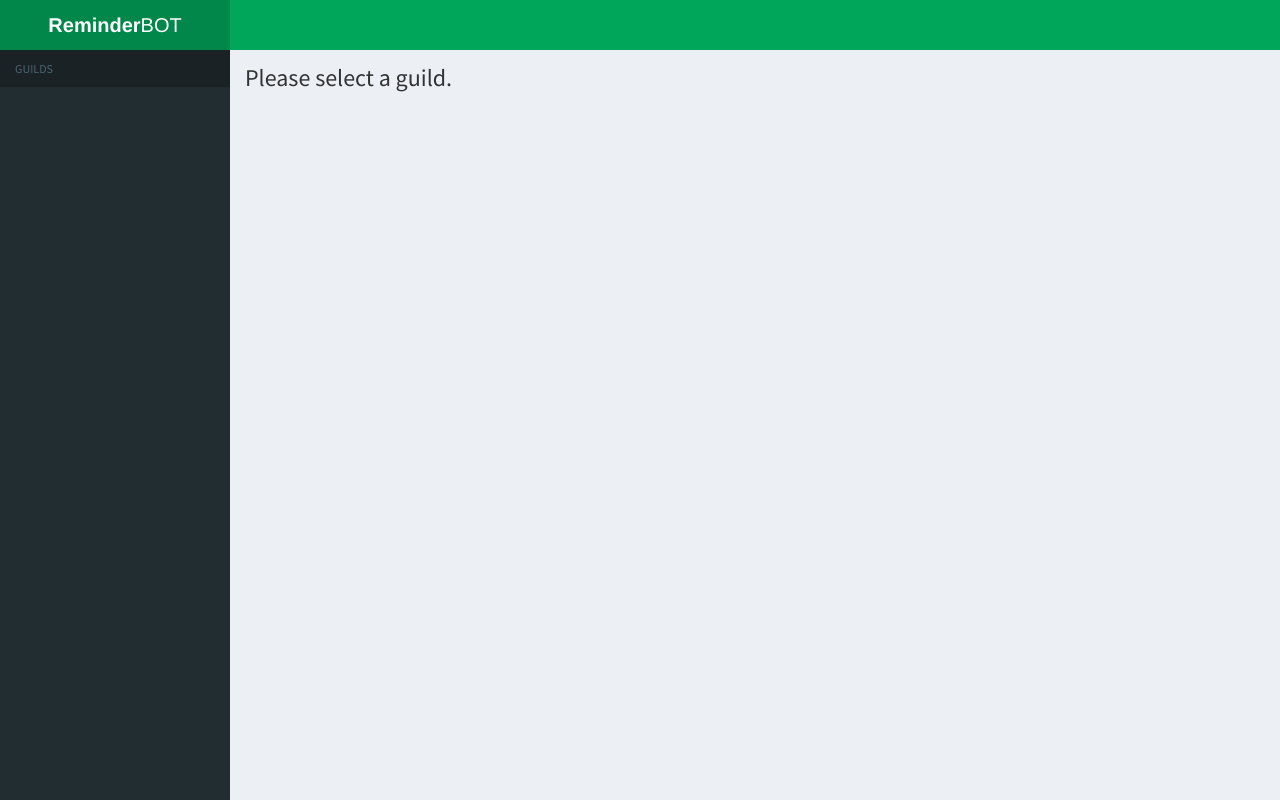
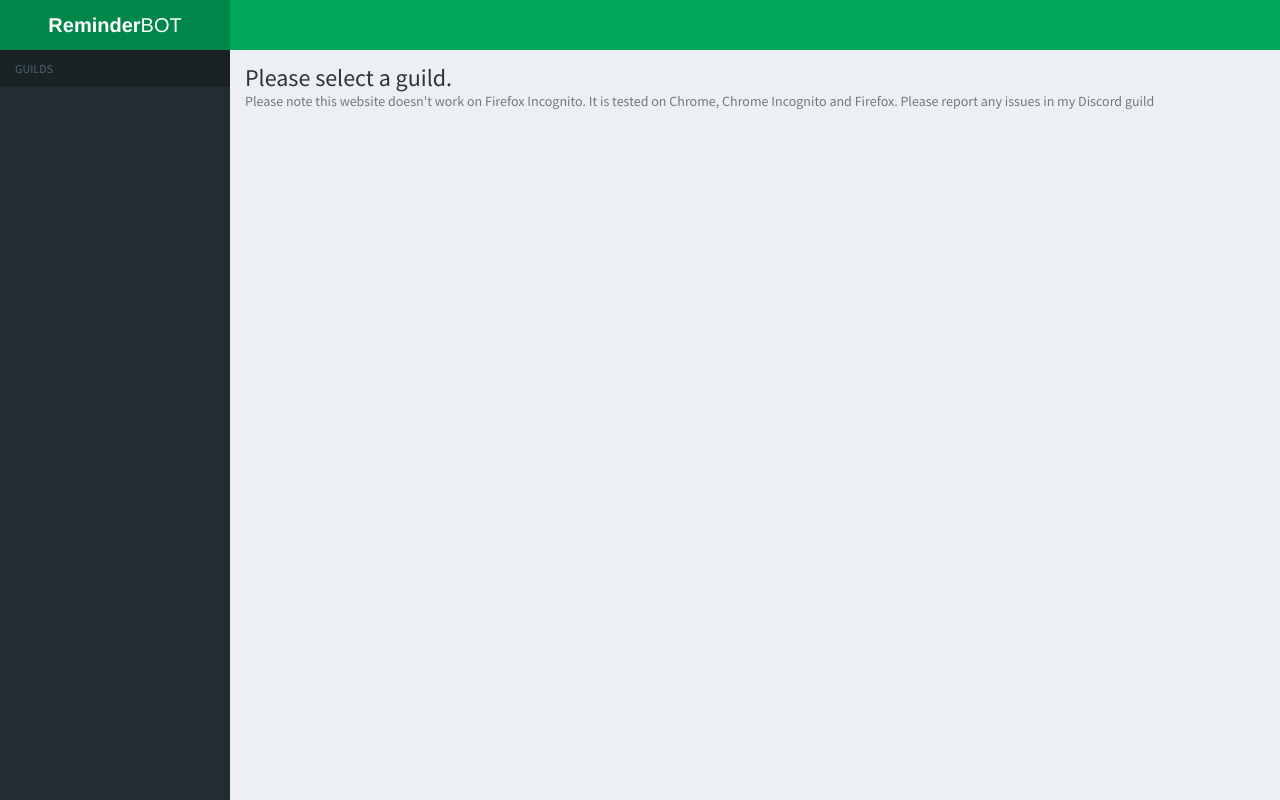
Before and after one commit to reminder-bot/web, a Flask app: template app/templates/dashboard.html in a window 1280 px wide. Run offline with Flask 2, Linux system fonts and the light colour scheme; the template is opened without the code that fills it, so the values that code supplies are empty; parts of the project's set-up code (start-up, migrations or seed data) failed here and were passed over; some libraries are stand-ins or nearby versions.

Commit message:
added a small section of muted text

```diff
--- a/app/templates/dashboard.html
+++ b/app/templates/dashboard.html
@@ -362,6 +362,7 @@ document.getElementById('time_val_' + {{ reminder['index'] }}).innerHTML = momen
                     <h1>
                         Please select a guild.
                     </h1>
+                    <p class="text-muted">Please note this website doesn't work on Firefox Incognito. It is tested on Chrome, Chrome Incognito and Firefox. Please report any issues in my Discord guild</p>
                 </section>
                 {% endif %}
             </div>
```
